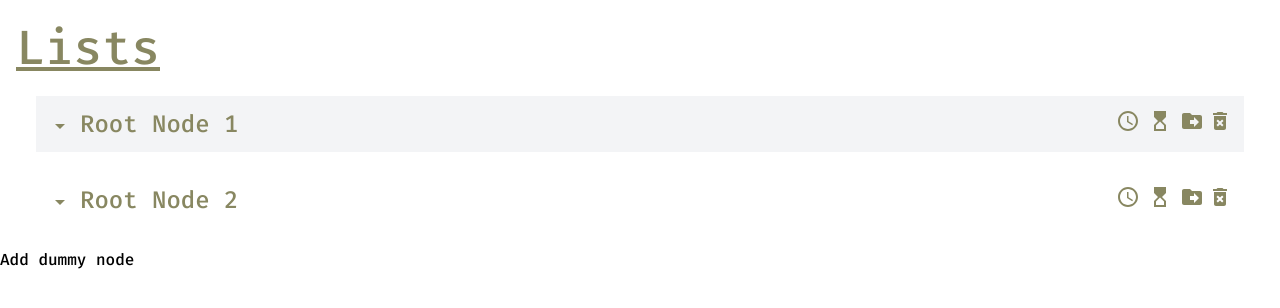
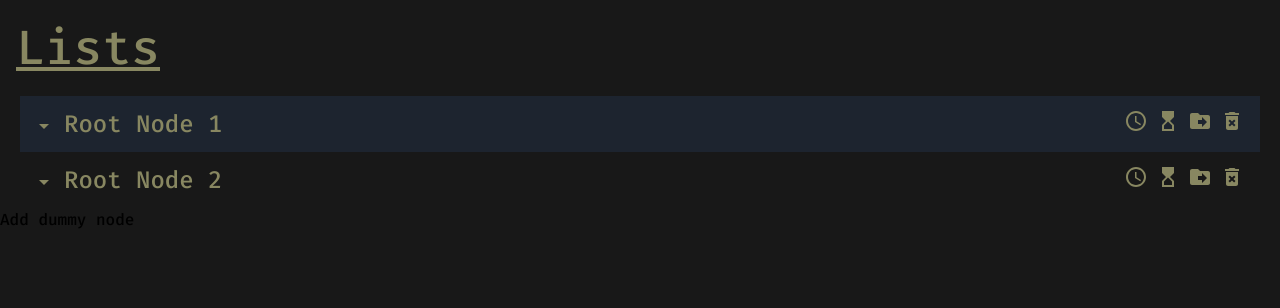
Before and after one commit to LZher385/orgnode, a React (Create React App) app in the folder frontend/: page /lists in a window 1280 px wide. Shown: the top 308 px of the page. Built offline with nearby package versions, Linux system fonts and the light colour scheme.

Commit message:
Fix background and highlighting colour issue

```diff
--- a/frontend/src/App.scss
+++ b/frontend/src/App.scss
@@ -1,6 +1,6 @@
 @import './styles/variables';
 
-* {
+body {
   background-color: $background;
   font-family: $fira;
 }
--- a/frontend/src/components/CustomDatePicker/CustomDatePicker.tsx
+++ b/frontend/src/components/CustomDatePicker/CustomDatePicker.tsx
@@ -24,7 +24,7 @@ const CustomDatePicker = (props: Props) => {
   } = props;
   return (
     <DatePicker
-      className=""
+      className="bg-inherit"
       ref={elementRef}
       selected={selectedDate}
       dateFormat={"dd MMM yy"}
--- a/frontend/src/components/ListItem/ListItem.scss
+++ b/frontend/src/components/ListItem/ListItem.scss
@@ -1,5 +1 @@
 @import '../../styles/variables';
-
-* {
-  background-color: inherit;
-}
--- a/frontend/src/components/ListItem/ListItem.tsx
+++ b/frontend/src/components/ListItem/ListItem.tsx
@@ -145,20 +145,16 @@ function ListItem(props: props) {
   };
 
   return (
-    <div
-      className={`mb-5 mx-4 px-3 py-3 ${
-        isSelected ? "bg-gray-100" : "bg-inherit"
-      }`}
-    >
+    <div className={`px-3 py-3 ${isSelected ? "bg-gray-800/75" : ""}`}>
       <div className="flex justify-between">
-        <div className="text-doom-green text-2xl flex-grow flex">
+        <div className="text-doom-green text-2xl flex-grow">
           <button className="mr-2" onClick={() => setIsOpened((prev) => !prev)}>
             {isOpened ? <ArrowDropUp /> : <ArrowDropDown />}
           </button>
           <input
             ref={titleRef}
             type="text"
-            className="focus:outline-none inline-block flex-grow"
+            className="focus:outline-none inline-block flex-grow bg-inherit"
             value={titleState}
             onChange={(e) => setTitleState(e.target.value)}
             onKeyDown={(e) => {
@@ -185,14 +181,13 @@ function ListItem(props: props) {
             <DriveFileMove className="text-doom-green mx-1" />
           </button>
           <button onClick={() => removeList(_id)}>
-            <DeleteForever className="text-doom-green mx -1" />
+            <DeleteForever className="text-doom-green mx-1" />
           </button>
         </div>
       </div>
-
       <div className="ml-3">
         <Collapse isOpened={isOpened}>
-          <div className="flex text-rose-300 ">
+          <div className="flex text-rose-300">
             {/* <div className=""> */}
             <span className="">SCHEDULED:&nbsp;</span>
             <CustomDatePicker
@@ -244,7 +239,7 @@ function ListItem(props: props) {
           </div>
           <textarea
             ref={descRef}
-            className={`focus:outline-none resize-none w-full`}
+            className={`focus:outline-none resize-none w-full text-cyan-50 bg-inherit`}
             style={{ height: descHeight < 200 ? descHeight : 200 }}
             value={descState}
             onChange={(e) => {
```
Also changed, not shown: 1 other file (tests, documents, lock files or other folders).
